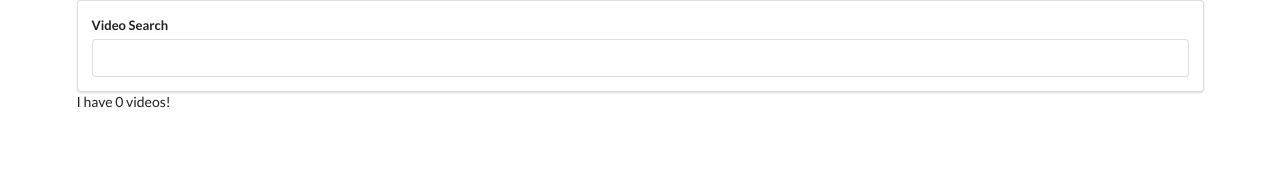
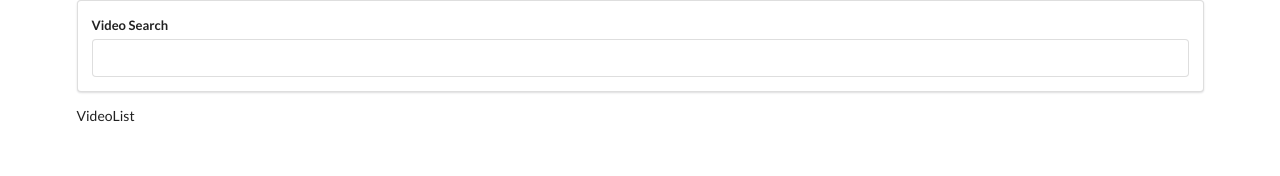
Before and after one commit to Haz-git/React_youtube_app, a React (Create React App) app: page / in a window 1280 px wide. Shown: the top 176 px of the page. Built offline with nearby package versions, Linux system fonts and the light colour scheme.

Commit message:
Added videolist component

```diff
--- a/src/components/App.js
+++ b/src/components/App.js
@@ -1,6 +1,7 @@
 import React from 'react';
 import SearchBar from './SearchBar';
 import youtube from '../apis/youtube';
+import VideoList from './VideoList';
 
 class App extends React.Component {
 
@@ -22,7 +23,7 @@ class App extends React.Component {
         return (
             <div className="ui container">
                 <SearchBar onFormSubmit={this.onTermSubmit} />
-                I have {this.state.videos.length} videos!
+                <VideoList videos={this.state.videos} />
             </div>
         )
     }
--- /dev/null
+++ b/src/components/VideoList.js
@@ -0,0 +1,7 @@
+import React from 'react';
+
+const VideoList = (props) => {
+    return <div>VideoList</div>;
+}
+
+export default VideoList;
```
